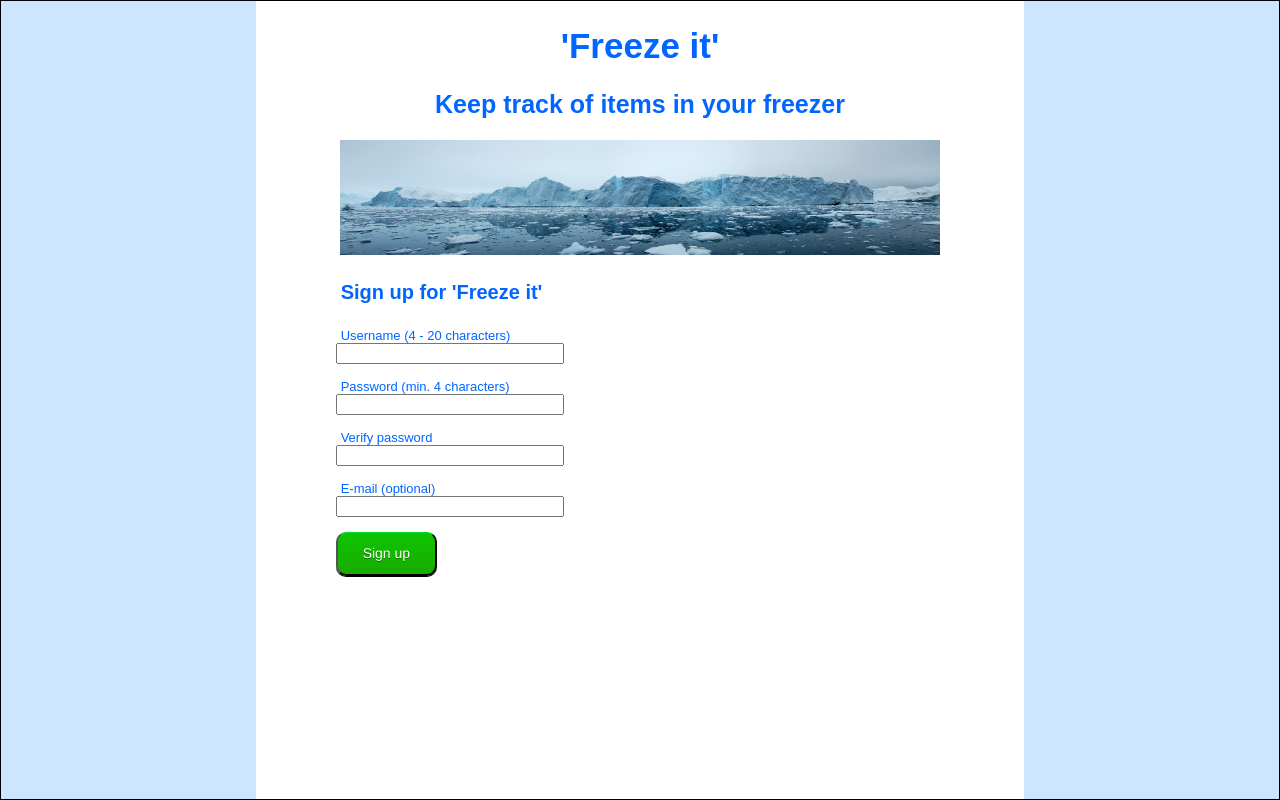
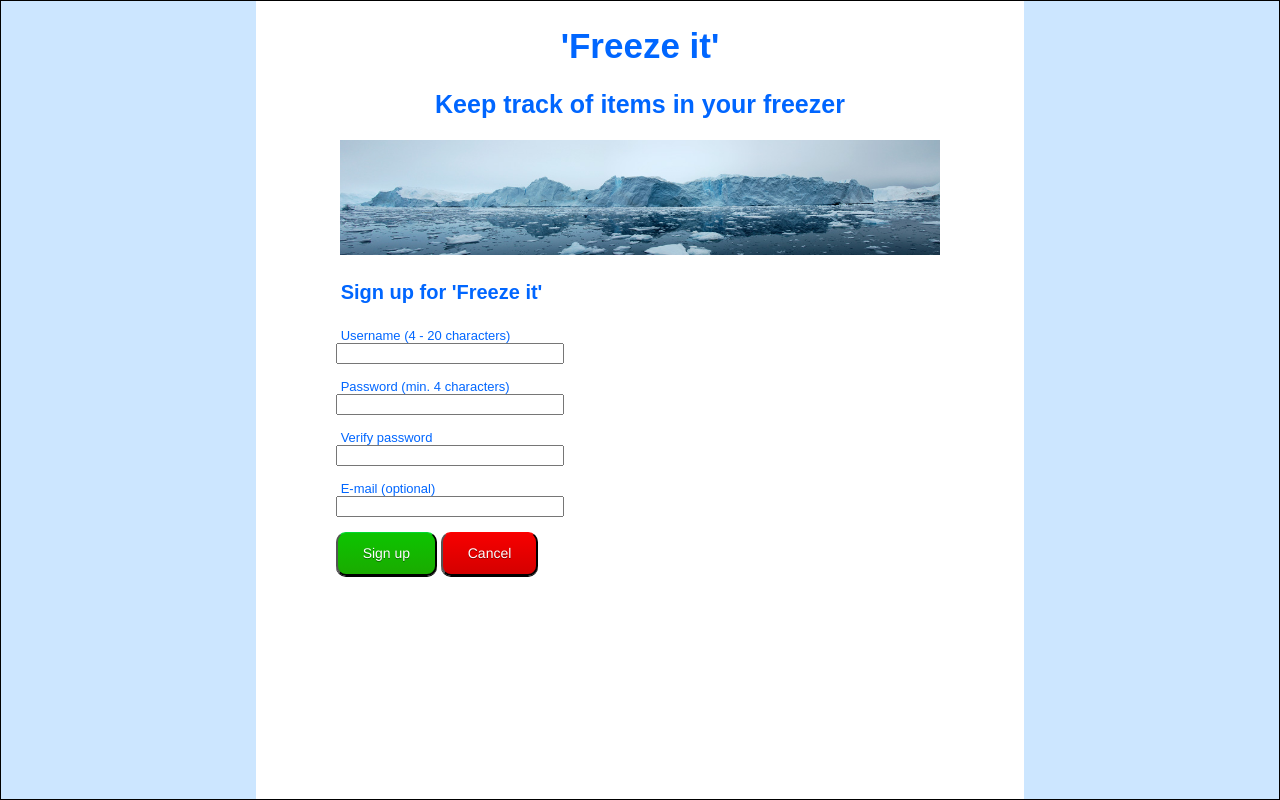
Before and after one commit to kirstine78/freeze-it, a Python web app: template templates/signupForFreezeIt.html in a window 1280 px wide. Run offline with Jinja, Linux system fonts and the light colour scheme; the template is opened without the code that fills it, so the values that code supplies are empty.

Commit message:
cancel button on signup page added

```diff
--- a/templates/signupForFreezeIt.html
+++ b/templates/signupForFreezeIt.html
@@ -170,6 +170,37 @@
 		color: #ffffff;
 		}
 
+		.button_red
+		{
+		border-top: 1px solid #ff0000;
+		background: #d40000;
+		background: -webkit-gradient(linear, left top, left bottom, from(#f70000), to(#d40000));
+		background: -webkit-linear-gradient(top, #f70000, #d40000);
+		background: -moz-linear-gradient(top, #f70000, #d40000);
+		background: -ms-linear-gradient(top, #f70000, #d40000);
+		background: -o-linear-gradient(top, #f70000, #d40000);
+		padding: 12.5px 25px;
+		-webkit-border-radius: 10px;
+		-moz-border-radius: 10px;
+		border-radius: 10px;
+		-webkit-box-shadow: rgba(0,0,0,1) 0 1px 0;
+		-moz-box-shadow: rgba(0,0,0,1) 0 1px 0;
+		box-shadow: rgba(0,0,0,1) 0 1px 0;
+		text-shadow: rgba(0,0,0,.4) 0 1px 0;
+		color: white;
+		font-size: 14px;
+		font-family: Helvetica, Arial, Sans-Serif;
+		text-decoration: none;
+		vertical-align: middle;
+		}
+
+		.button_red:hover
+		{
+		border-top-color: #f20000;
+		background: #f20000;
+		color: #ffffff;
+		}
+
 		</style>
 
 
@@ -257,6 +288,8 @@
 												<br>
 												<br>
 												<input class="button" type="submit" value="Sign up" onclick="window.location.href='/frontpage';">
+
+												<input class="button_red" type="button" value="Cancel" onclick="location.href='/';">
 											</form>
 										</td>
 										<td class="td_table_D_narrow" style="width:10%"></td>
```
